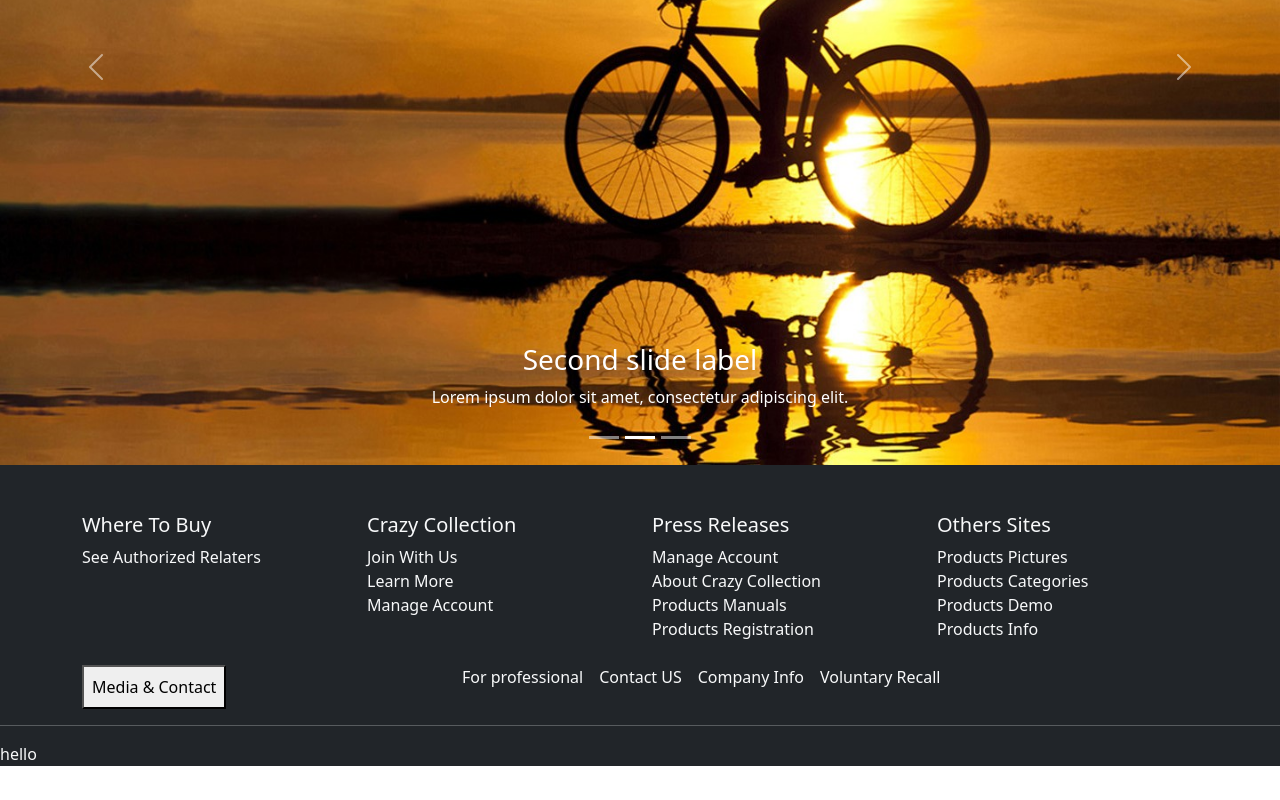
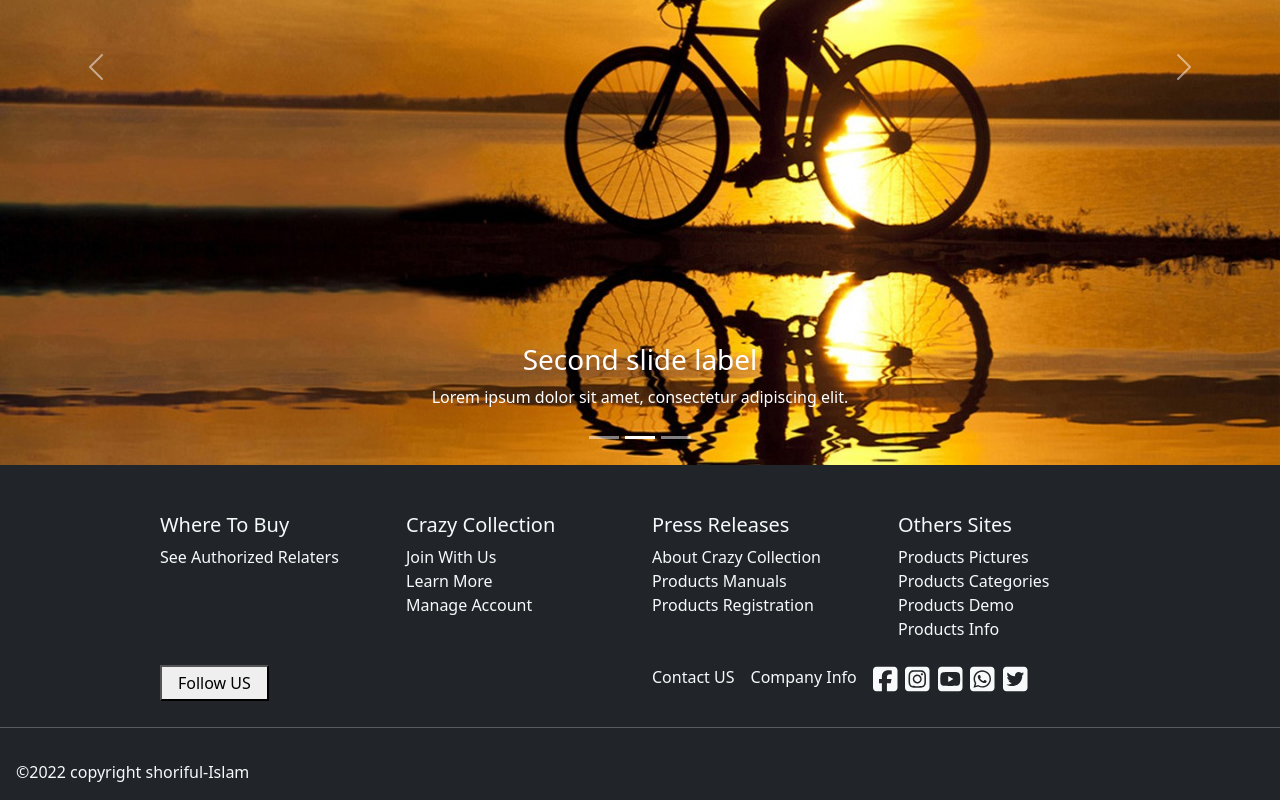
Before and after one commit to Shoriful-Islam-11055/BiCycle-CollectionBD-clint, a React (Create React App) app: page / in a window 1280 px wide. Shown: the part 426-1226 px from the top of the page. Before the commit the page ends 1192 px from the top, so only its background shows below. Built offline with nearby package versions, Linux system fonts and the light colour scheme.

Commit message:
footer complete

```diff
--- a/package.json
+++ b/package.json
@@ -4,6 +4,7 @@
   "private": true,
   "dependencies": {
     "@fortawesome/fontawesome-svg-core": "^6.1.1",
+    "@fortawesome/free-brands-svg-icons": "^6.1.1",
     "@fortawesome/free-regular-svg-icons": "^6.1.1",
     "@fortawesome/free-solid-svg-icons": "^6.1.1",
     "@fortawesome/react-fontawesome": "^0.1.18",
--- a/src/components/Footer/Footer.css
+++ b/src/components/Footer/Footer.css
@@ -1,4 +1,4 @@
-@media (max-width: 1000px) and (min-width: 100px) {
+@media (max-width: 770px) and (min-width: 100px) {
     .footer-nav{
         flex-direction: column;
         justify-items: flex-end;
@@ -7,7 +7,7 @@
 
 }
 
-@media (max-width: 710px) and (min-width: 100px) {
+@media (max-width: 710px) and (min-width: 400px) {
     .footer-info{
         display: grid;
         grid-template-columns: repeat(2, 1fr);
@@ -15,3 +15,15 @@
         width: 100%;
     }
 }
+@media (max-width: 399px) and (min-width: 100px) {
+    .footer-info,.pr,.or{
+        grid-template-columns: repeat(1fr);
+
+    }
+}
+@media (max-width: 770px) and (min-width: 100px) {
+    .pr,.os{
+        margin-top: 10px;
+
+    }
+}
--- a/src/components/Footer/Footer.js
+++ b/src/components/Footer/Footer.js
@@ -1,15 +1,20 @@
-import './Footer.css'
+import "./Footer.css";
 import React from "react";
 import { Link } from "react-router-dom";
-import { FontAwesomeIcon } from '@fortawesome/react-fontawesome'
-import { faCoffee } from '@fortawesome/free-solid-svg-icons'
-
-
+import { FontAwesomeIcon } from "@fortawesome/react-fontawesome";
+import { faCoffee, faUserCircle } from "@fortawesome/free-solid-svg-icons";
+import {
+  faFacebookSquare,
+  faInstagramSquare,
+  faYoutubeSquare,
+  faWhatsappSquare,
+  faTwitterSquare,
+} from "@fortawesome/free-brands-svg-icons";
 
 const Footer = () => {
   return (
     <div className=" bg-dark text-light pt-5">
-      <div className="container">
+      <div className="w-75 mx-auto">
         <div className="row footer-info">
           <div className="col-md-3 col-6">
             <h5>Where To Buy</h5>
@@ -33,11 +38,7 @@ const Footer = () => {
             <br />
           </div>
           <div className="col-md-3 col-6">
-            <h5>Press Releases</h5>
-            <Link className="text-decoration-none text-light mt-3" to="/">
-              Manage Account
-            </Link>
-            <br />
+            <h5 className="pr">Press Releases</h5>
             <Link className="text-decoration-none text-light mt-3" to="/">
               About Crazy Collection
             </Link>
@@ -51,7 +52,7 @@ const Footer = () => {
             </Link>
           </div>
           <div className="col-md-3 col-6">
-            <h5>Others Sites</h5>
+            <h5 className="os">Others Sites</h5>
             <Link className="text-decoration-none text-light mt-3" to="/">
               Products Pictures
             </Link>
@@ -72,40 +73,76 @@ const Footer = () => {
         </div>
         <br />
         <div className="row">
-          <div className="col-4">
-            <button className="p-2">Media & Contact</button>
+          <div className="col-6">
+            <button className="px-3 py-1">Follow US</button>
           </div>
-          <div className="col-8 text-center">
+          <div className="col-6">
             <div className="d-flex footer-nav">
               <p>
-                <Link className="text-decoration-none text-light mt-3 me-3" to="/">
-                  For professional
-                </Link>
-              </p>
-
-              <p>
-                <Link className="text-decoration-none text-light mt-3 me-3" to="/">
+                <Link
+                  className="text-decoration-none text-light mt-2 me-3"
+                  to="/"
+                >
                   Contact US
                 </Link>
               </p>
 
               <p>
-                <Link className="text-decoration-none text-light mt-3 me-3" to="/">
+                <Link
+                  className="text-decoration-none text-light mt-2 me-3"
+                  to="/"
+                >
                   Company Info
                 </Link>
               </p>
-              <p>
-                <Link className="text-decoration-none text-light mt-3" to="/">
-                  Voluntary Recall
-
-                </Link>
-              </p>
+              <div className="d-flex">
+                <p>
+                  <Link
+                    className="text-decoration-none text-light mt-3 me-2"
+                    to="/"
+                  >
+                    <FontAwesomeIcon icon={faFacebookSquare} className="fs-3" />
+                  </Link>
+                </p>
+                <p>
+                  <Link
+                    className="text-decoration-none text-light mt-3 me-2"
+                    to="/"
+                  >
+                    <FontAwesomeIcon
+                      icon={faInstagramSquare}
+                      className="fs-3"
+                    />
+                  </Link>
+                </p>
+                <p>
+                  <Link
+                    className="text-decoration-none text-light mt-3 me-2"
+                    to="/"
+                  >
+                    <FontAwesomeIcon icon={faYoutubeSquare} className="fs-3" />
+                  </Link>
+                </p>
+                <p>
+                  <Link
+                    className="text-decoration-none text-light me-2 mt-3"
+                    to="/"
+                  >
+                    <FontAwesomeIcon icon={faWhatsappSquare} className="fs-3" />
+                  </Link>
+                </p>
+                <p>
+                  <Link className="text-decoration-none text-light mt-3" to="/">
+                    <FontAwesomeIcon icon={faTwitterSquare} className="fs-3" />
+                  </Link>
+                </p>
+              </div>
             </div>
           </div>
         </div>
       </div>
       <hr />
-      <div>hello</div>
+      <div className="p-3">&copy;2022 copyright shoriful-Islam</div>
     </div>
   );
 };
```
Also changed, not shown: 1 other file (tests, documents, lock files or other folders).
